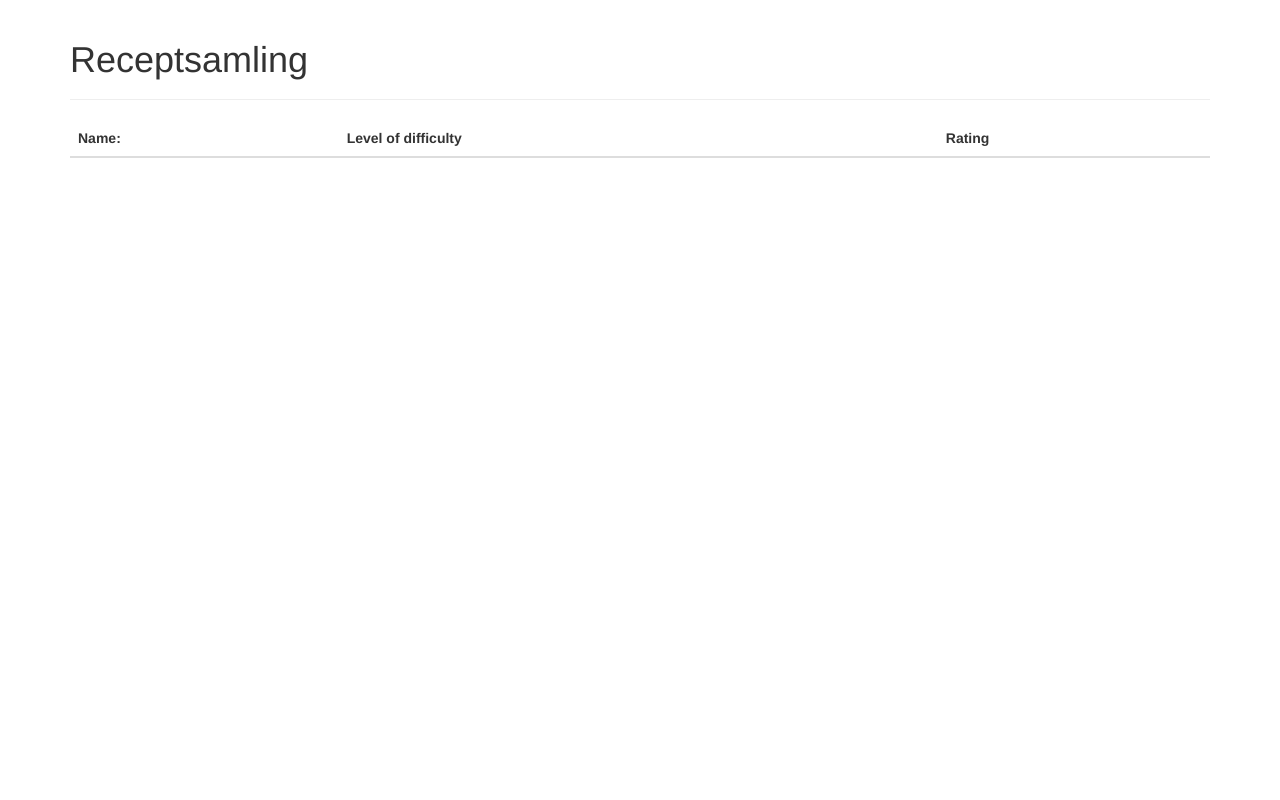
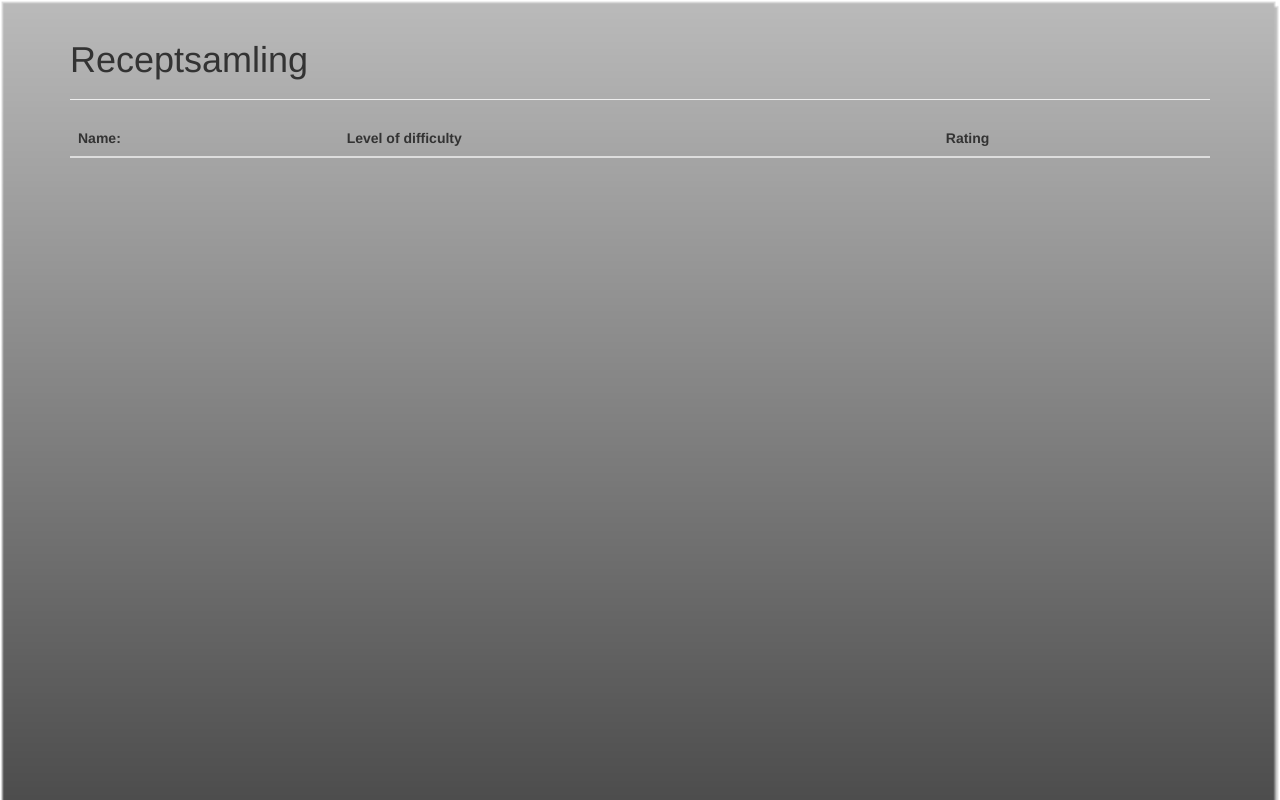
Before and after one commit to yogapantz/nodeproject, a website: page project/client/index.html in a window 1280 px wide. Drawn offline with nearby package versions, Linux system fonts and the light colour scheme; no server answers.

Commit message:
css update

```diff
--- /dev/null
+++ b/project/client/css/mycss.css
@@ -0,0 +1,7 @@
+body {
+    background-image: url(../img/bg.png);
+    -webkit-background-size: cover;
+    -moz-background-size: cover;
+    -o-background-size: cover;
+    background-size: cover;
+}
--- a/project/client/index.html
+++ b/project/client/index.html
@@ -5,6 +5,7 @@
   <meta charset="UTF-8">
   <meta name="viewport" content="width=device-width, initial-scale=1">
   <link rel="stylesheet" href="https://maxcdn.bootstrapcdn.com/bootstrap/3.3.7/css/bootstrap.min.css">
+  <link rel="stylesheet" type="text/css" href="css/mycss.css">
 
 </head>
 <body>
```
Also changed, not shown: project/client/img/bg.png (added).
